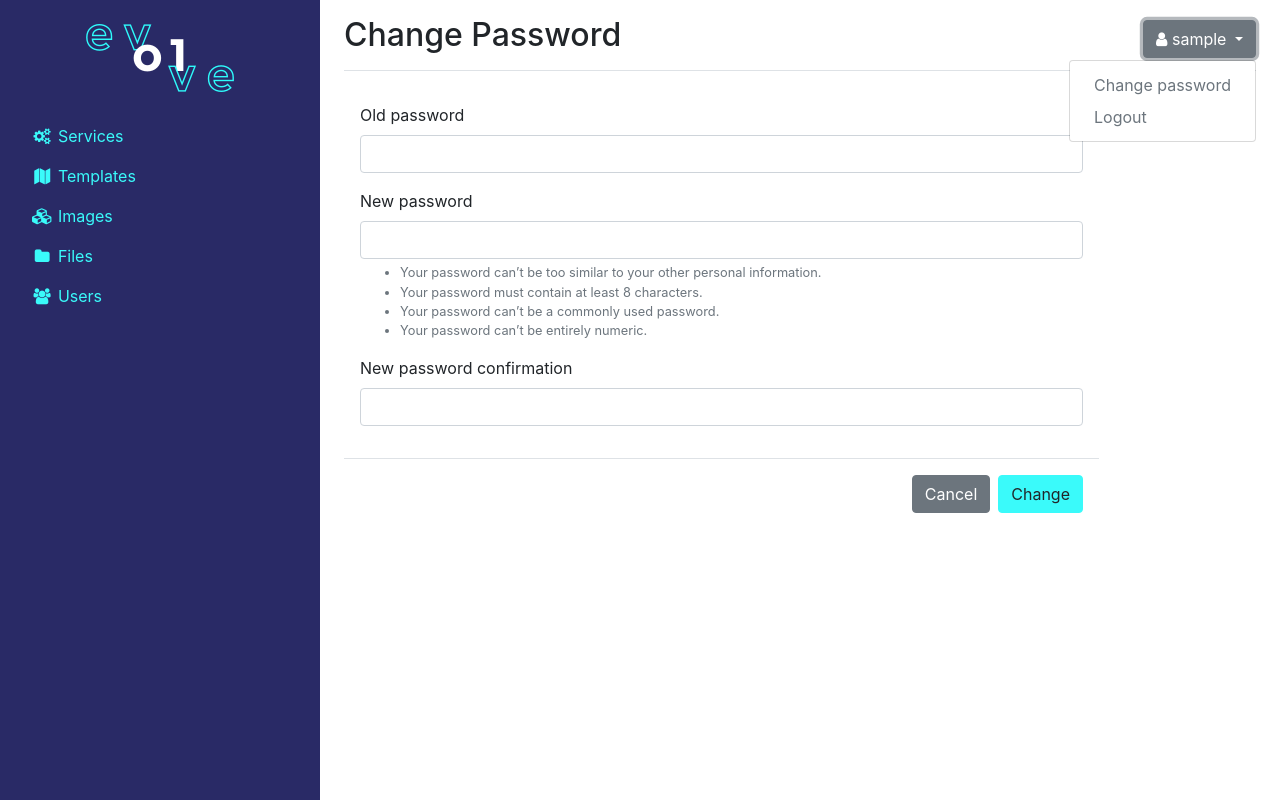
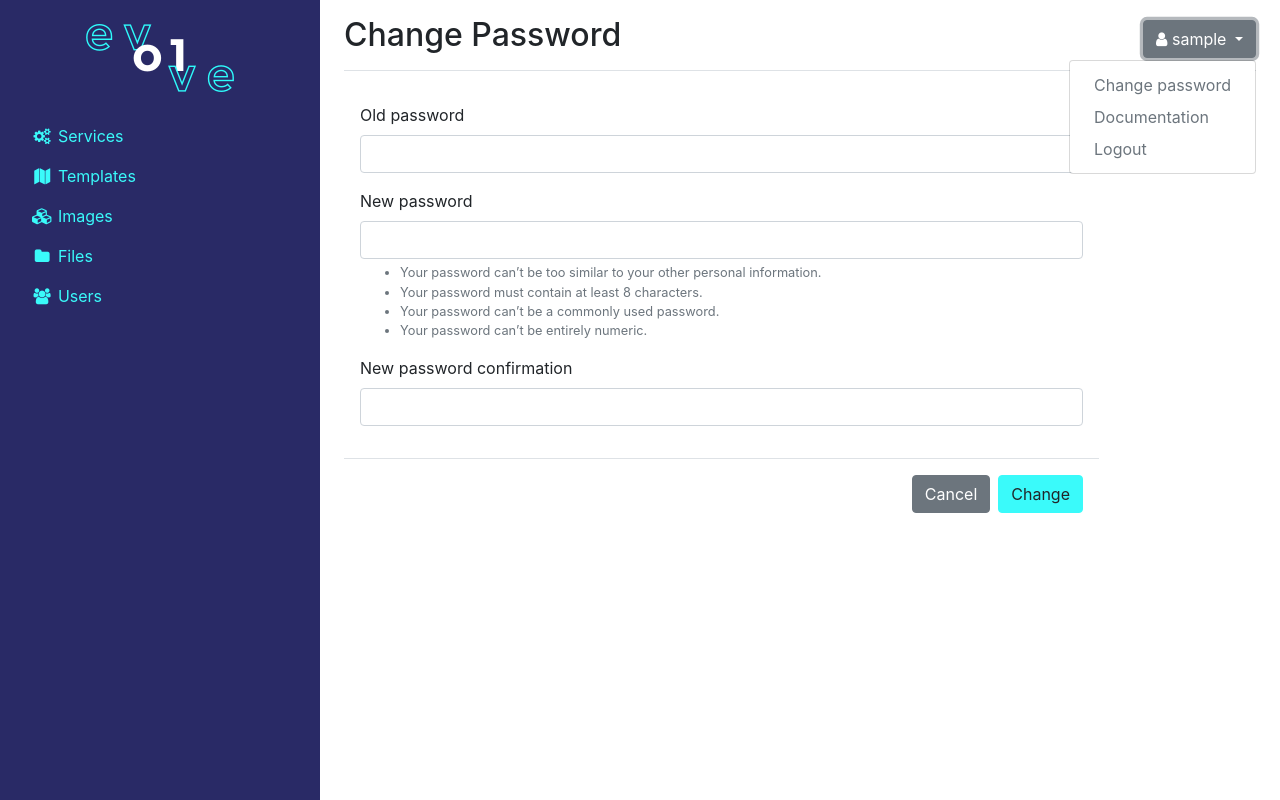
Before and after one commit to CARV-ICS-FORTH/knot, a Django app: page /change_password in a window 1280 px wide, after a click that opens the changed part. Run offline with Django 3.2, Linux system fonts and the light colour scheme; a user stored in the database is signed in; tables that the repository leaves empty hold one stand-in row (values such as "Sample post"); some libraries are stand-ins or nearby versions.

Commit message:
Include documentation in dashboard

```diff
--- a/dashboard/templates/dashboard/main.html
+++ b/dashboard/templates/dashboard/main.html
@@ -75,6 +75,7 @@
               {% if user.is_impersonate %}<a class="dropdown-item text-dark" href="{% url 'impersonate-stop' %}">Stop impersonating</a>{% endif %}
               <a class="dropdown-item text-secondary" href="{% url 'change_password' %}?next={{ request.path }}">Change password</a>
               {% if issues_url %}<a class="dropdown-item text-secondary" href="{{ issues_url }}" target="_blank">Report an issue</a>{% endif %}
+              <a class="dropdown-item text-secondary" href="{% static 'docs/index.html' %}" target="_blank">Documentation</a>
               <a class="dropdown-item text-secondary" href="{% url 'logout' %}">Logout</a>
             </div>
           </div>
```
Also changed, not shown: 3 other files.
